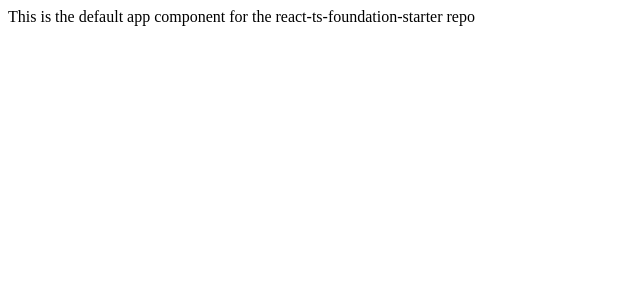
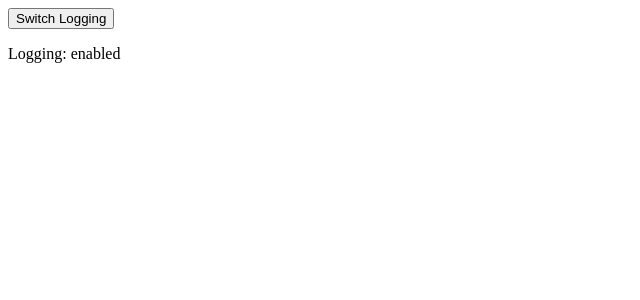
Before and after one commit to aladinelkhalil/react-ts-foundation-starter, a React (Create React App) app: page / in a window 1280 px wide. Shown: the top 300 px of the page, without its empty margins (0-640 px from the left). Built offline with nearby package versions, Linux system fonts and the light colour scheme.

Commit message:
Add a redux version of the dependency example

```diff
--- a/src/dependencyContext/DependencyProvider.tsx
+++ b/src/dependencyContext/DependencyProvider.tsx
@@ -1,6 +1,6 @@
 import React, { useState, useContext, createContext, ReactNode } from "react";
-import { TLogService } from "../types";
 import { logService } from "./logService";
+import { LogService } from "./types";
 
 interface IDependencyProviderProps {
 	children: ReactNode;
@@ -9,7 +9,7 @@ interface IDependencyProviderProps {
 interface IDependencyContext {
 	shouldLog: boolean;
 	setShouldLog: React.Dispatch<React.SetStateAction<boolean>>;
-	logService: TLogService;
+	logService: LogService;
 }
 
 export const DependencyContext = createContext<IDependencyContext>(
--- a/src/dependencyContext/logService.ts
+++ b/src/dependencyContext/logService.ts
@@ -1,7 +1,7 @@
-import { TLogService } from "../types";
+import { LogService } from "./types";
 
 // Application dependencies (services).
-export let logService: TLogService;
+export let logService: LogService;
 
 // Configure service implementation(s).
 if (process.env.NODE_ENV === "development") {
--- /dev/null
+++ b/src/dependencyContext/types.ts
@@ -0,0 +1 @@
+export type LogService = (message: string) => void;
--- /dev/null
+++ b/src/dependencyRedux/ComponentA.tsx
@@ -0,0 +1,16 @@
+import { logService, setShouldLog } from "./dependenciesSlice";
+import { useAppDispatch } from "./store";
+
+const ComponentA = (): JSX.Element => {
+	const dispatch = useAppDispatch();
+
+	dispatch(logService("Rendering Component A"));
+
+	return (
+		<button onClick={() => dispatch(setShouldLog(false))}>
+			Switch Logging
+		</button>
+	);
+};
+
+export default ComponentA;
--- /dev/null
+++ b/src/dependencyRedux/ComponentB.tsx
@@ -0,0 +1,13 @@
+import { logService } from "./dependenciesSlice";
+import { useAppDispatch, useAppSelector } from "./store";
+
+const ComponentB = (): JSX.Element => {
+	const dispatch = useAppDispatch();
+	const shouldLog = useAppSelector((state) => state.dependencies.shouldLog);
+
+	dispatch(logService("Rendering Component B"));
+
+	return <p>Logging: {shouldLog ? "enabled" : "disabled"}</p>;
+};
+
+export default ComponentB;
--- /dev/null
+++ b/src/dependencyRedux/dependenciesSlice.ts
@@ -0,0 +1,52 @@
+import { createSlice, PayloadAction } from "@reduxjs/toolkit";
+
+interface IDependenciesSliceState {
+	shouldLog: boolean;
+}
+
+const initialState: IDependenciesSliceState = {
+	shouldLog: true,
+};
+
+const dependenciesSlice = createSlice({
+	/**
+	 * The name is used as namespace for the actions that the slice creates.
+	 */
+	name: "dependencies",
+
+	/**
+	 * The initialState must be named initialState. Since I have created a variable with
+	 * the same name, I can just use the shorthard version of the key/value pair.
+	 *
+	 */
+	initialState,
+
+	/*
+	 * The reducers are the working horses of redux. Their job is to interact with the state.
+	 * Under the hood, redux creates actions that we can dispatch throughout the component,
+	 * with the help of useAppDispatch. These actions are objects containing an action type
+	 * and an action payload (The action payload can be optional depending on the reducers
+	 * function). When an actions is dispatched the slice goes through its reducers to see
+	 * which reducer that matches the incoming action.
+	 * */
+	reducers: {
+		setShouldLog: (state, action?: PayloadAction<boolean>) => {
+			state.shouldLog = action?.payload ? action.payload : !state.shouldLog;
+		},
+		logService: (state, action?: PayloadAction<string>) => {
+			console.log(`LOG: ${action?.payload}`);
+		},
+	},
+});
+
+/*
+ * These are the actions that we export from this component. They are automatically given
+ * the same name as the reducer functions, so we need to export them as such.
+ * */
+export const { setShouldLog, logService } = dependenciesSlice.actions;
+
+/*
+ * This is the default export that gives us the slice that we want to import in to our
+ * store configuration.
+ * */
+export default dependenciesSlice.reducer;
--- /dev/null
+++ b/src/dependencyRedux/index.tsx
@@ -0,0 +1,16 @@
+import { Provider } from "react-redux";
+import ComponentA from "./ComponentA";
+import ComponentB from "./ComponentB";
+
+import { store } from "./store";
+
+const App = (): JSX.Element => {
+	return (
+		<Provider store={store}>
+			<ComponentA />
+			<ComponentB />
+		</Provider>
+	);
+};
+
+export default App;
--- /dev/null
+++ b/src/dependencyRedux/store.ts
@@ -0,0 +1,18 @@
+import { configureStore } from "@reduxjs/toolkit";
+import { TypedUseSelectorHook, useDispatch, useSelector } from "react-redux";
+
+import dependencySlice from "./dependenciesSlice";
+
+export const store = configureStore({
+	reducer: {
+		dependencies: dependencySlice,
+	},
+});
+
+// Creation of the correct types.
+export type AppDispatch = typeof store.dispatch;
+export type RootState = ReturnType<typeof store.getState>;
+
+// These hooks is just an implementation of the already existing hooks in redux, we have just given them the correct typing.
+export const useAppDispatch = () => useDispatch<AppDispatch>();
+export const useAppSelector: TypedUseSelectorHook<RootState> = useSelector;
--- /dev/null
+++ b/src/dependencyRedux/types.ts
@@ -0,0 +1 @@
+export type LogService = (message: string) => void;
--- a/src/index.tsx
+++ b/src/index.tsx
@@ -1,11 +1,12 @@
 import React from "react";
 import ReactDOM from "react-dom/client";
 
-import App from "./App";
+// import App from "./App";
 // import App from "./feed";
 // import App from "./todo";
 // import { App } from "./useEffect";
 // import App from "./dependencyContext";
+import App from "./dependencyRedux";
 // import App from "./auth";
 
 const root = ReactDOM.createRoot(
--- a/src/types.ts
+++ /dev/null
@@ -1 +0,0 @@
-export type TLogService = (message: string) => void;
--- a/tsconfig.json
+++ b/tsconfig.json
@@ -16,7 +16,7 @@
     "module": "esnext",
     "moduleResolution": "node",
     "resolveJsonModule": true,
-    "isolatedModules": true,
+    "isolatedModules": false,
     "noEmit": true,
     "jsx": "react-jsx"
   },
```
